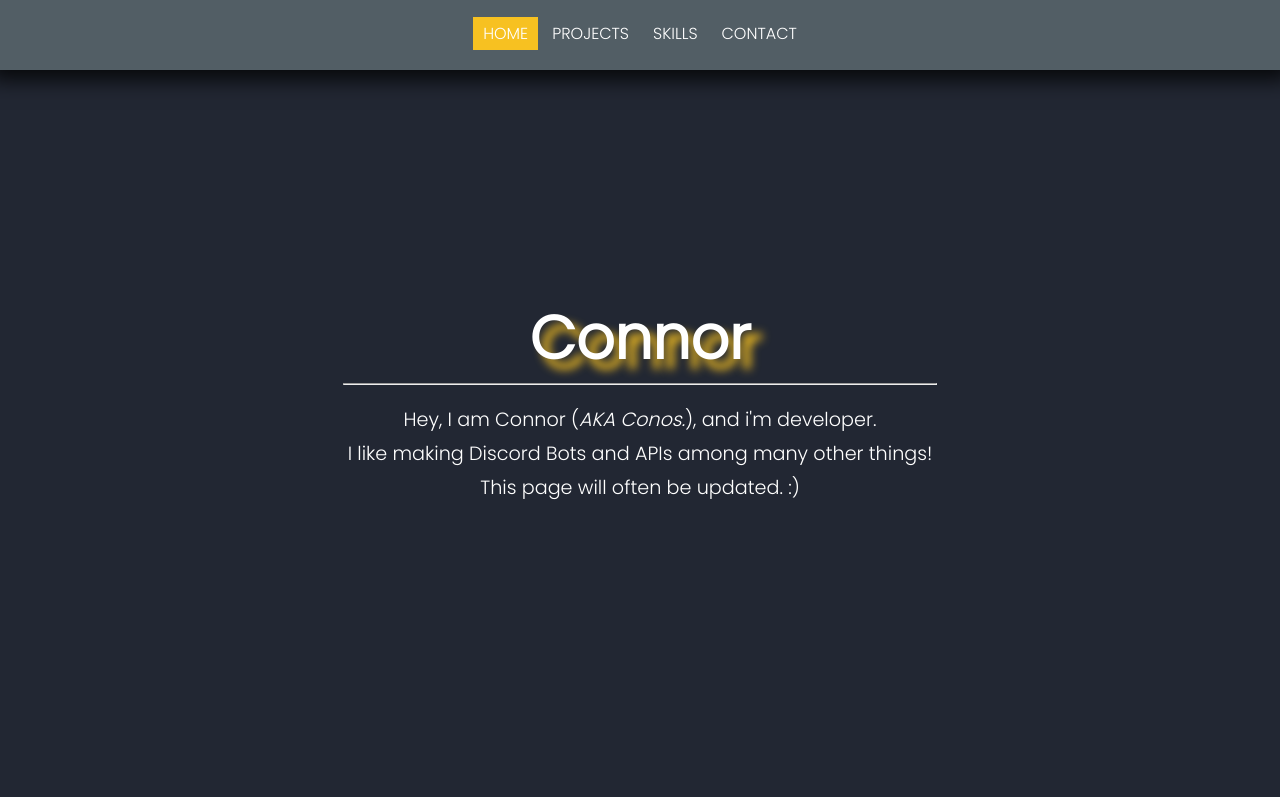
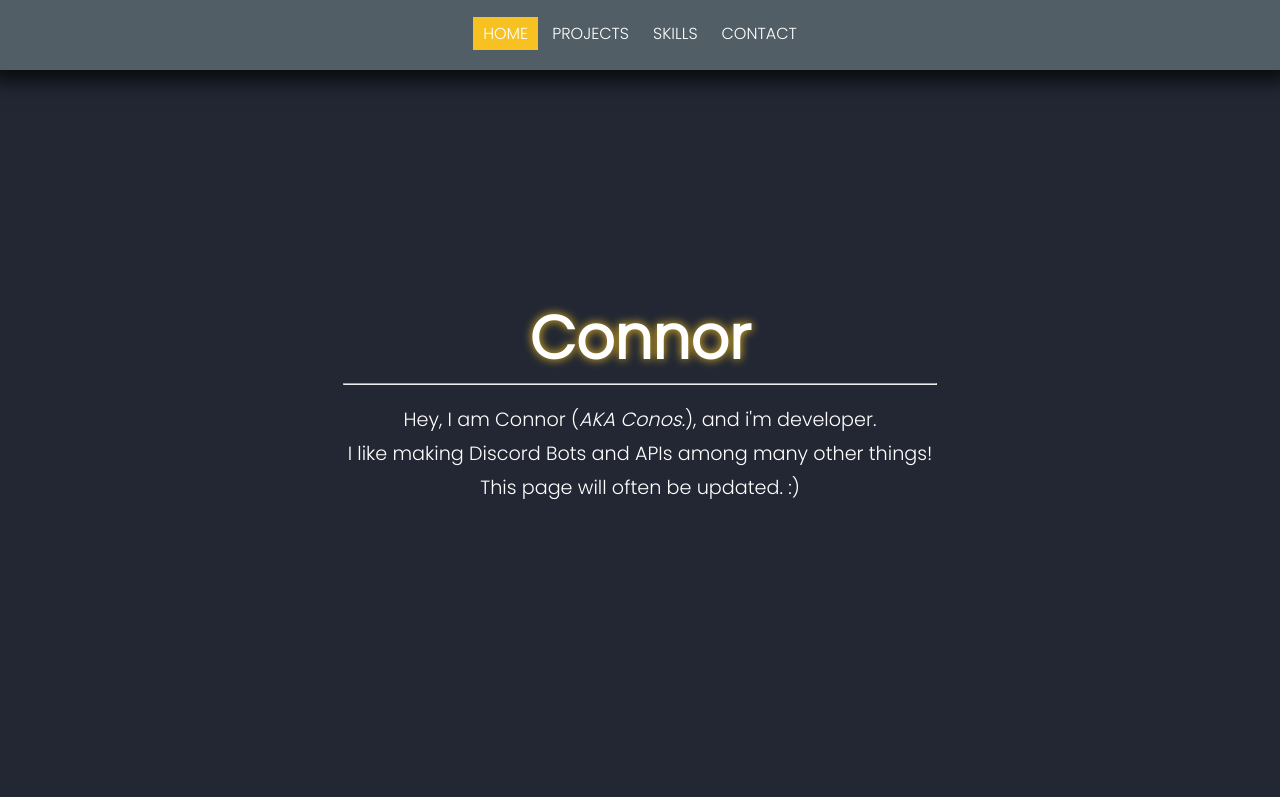
Before and after one commit to Mr-Conos/connorv.me, a plain HTML site: page public/index.html in a window 1280 px wide. Shown: the top 797 px of the page. Drawn offline with Linux system fonts and the light colour scheme.

```diff
--- a/public/styles/index.css
+++ b/public/styles/index.css
@@ -101,7 +101,7 @@
 	font-style: normal;
 	font-size: 60px;
 	color: var(--main-fonts-color);
-	text-shadow: 10px 10px 10px var(--main-decor-color);
+	text-shadow: 0px 0px 10px var(--main-decor-color);
 }
 
 #projects{
```
